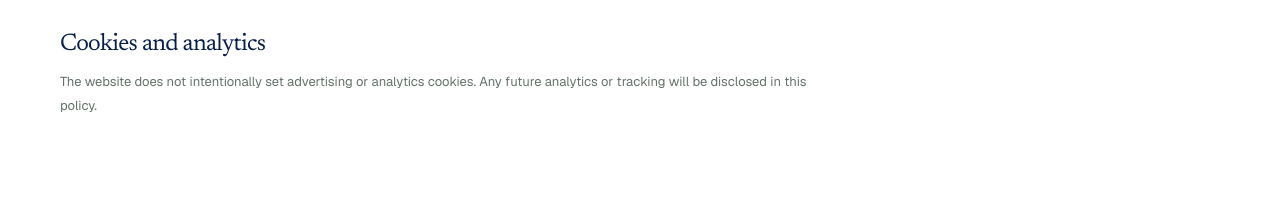
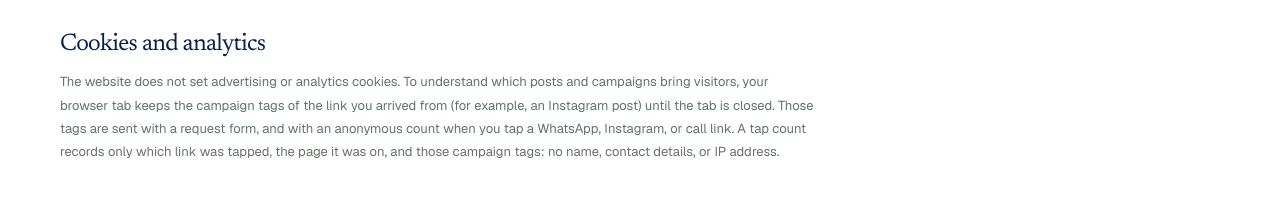
Before and after one commit to codegiyu/mgcleaning, a Next.js app: page /privacy in a window 1280 px wide. Shown: the part 750-952 px from the top of the page. Built offline with nearby package versions, Linux system fonts and the light colour scheme; no server answers.

Commit message:
docs: disclose anonymous tap counts on the privacy page

```diff
--- a/src/app/(public)/privacy/page.tsx
+++ b/src/app/(public)/privacy/page.tsx
@@ -18,7 +18,7 @@ export default function PrivacyPage() {
         <h2>Use of request information</h2>
         <p>Request details are used to contact you about the cleaning service you asked about. They may be included in internal email notifications to M&amp;G Cleaning Services and in a confirmation email sent to the email address you provide.</p>
         <h2>Cookies and analytics</h2>
-        <p>The website does not intentionally set advertising or analytics cookies. Any future analytics or tracking will be disclosed in this policy.</p>
+        <p>The website does not set advertising or analytics cookies. To understand which posts and campaigns bring visitors, your browser tab keeps the campaign tags of the link you arrived from (for example, an Instagram post) until the tab is closed. Those tags are sent with a request form, and with an anonymous count when you tap a WhatsApp, Instagram, or call link. A tap count records only which link was tapped, the page it was on, and those campaign tags: no name, contact details, or IP address.</p>
       </article>
     </div>
   );
```
